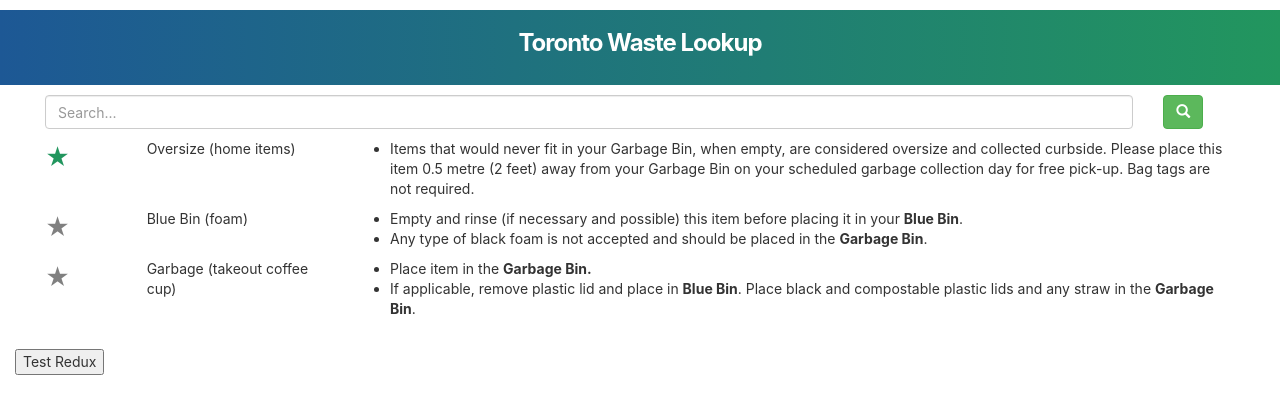
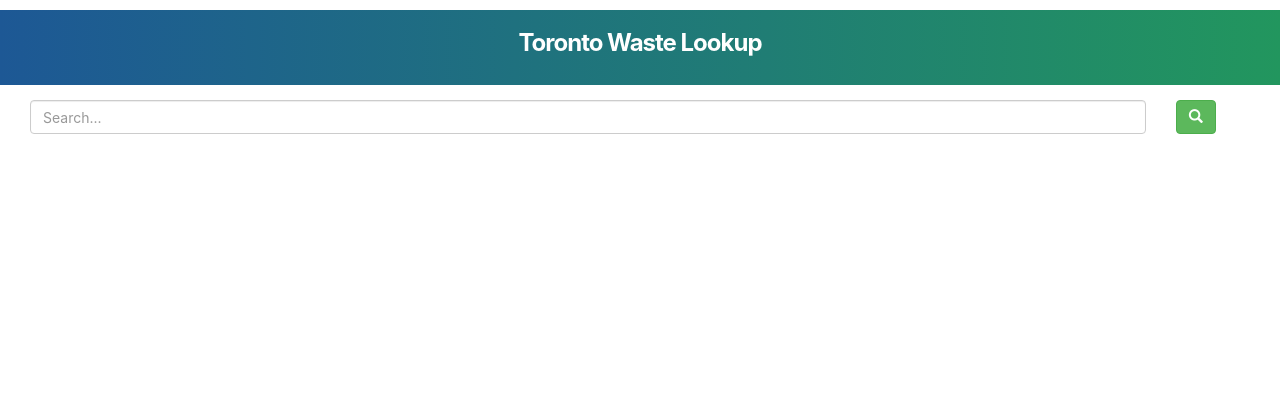
Before and after one commit to BDSchoeler/WasteWizard, a React (Create React App) app in the folder frontend/: page / in a window 1280 px wide. Shown: the top 414 px of the page. Built offline with nearby package versions, Linux system fonts and the light colour scheme.

Commit message:
Finalized fetch items with keywords.

```diff
--- a/frontend/src/actions/itemsActionCreator.js
+++ b/frontend/src/actions/itemsActionCreator.js
@@ -1,14 +1,15 @@
 import instance from '../config/axiosConfig'
 import {
-        FETCH_FAVOURITE_ITEMS_FAILURE,FETCH_FAVOURITE_ITEMS_SUCCESS, FETCH_FAVOURITE_ITEMS_REQUEST
+        FETCH_ITEMS_REQUEST, FETCH_ITEMS_SUCCESS, FETCH_ITEMS_FAILURE,
+        FETCH_FAVOURITE_ITEMS_REQUEST, FETCH_FAVOURITE_ITEMS_SUCCESS, FETCH_FAVOURITE_ITEMS_FAILURE
     } from './itemsActionTypes';
 
-    // export function onItemsFetch(params) {
-    //     return {
-    //     type: FETCH_ITEMS,
-    //     payload: instance.get('', { params })
-    //     };
-    // }
+    function onItemsFetch(data) {
+        return {
+        type: FETCH_ITEMS_SUCCESS,
+        payload: data
+        };
+    }
 
     function onFavouriteItemsFetch(data) {
         return {
@@ -26,8 +27,17 @@
 
 
     // Dispatchers
-    // export const fetchItems = (params) =>
-    //     dispatch => dispatch(onItemsFetch(params));
+    export const fetchItems = (keyword) => async dispatch => {
+        if(!keyword){
+            const data = {
+                data: []
+            };
+            dispatch(onItemsFetch(data))
+        }
+        const result = await instance.get(`items/keyword/${keyword}`)
+        console.log(result);
+        dispatch(onItemsFetch(result.data));
+    }
 
     export const fetchFavouriteItems = () => async dispatch => {
         const result = await instance.get('items/favourites');
--- a/frontend/src/actions/itemsActionTypes.js
+++ b/frontend/src/actions/itemsActionTypes.js
@@ -1,6 +1,6 @@
-// export const FETCH_ITEMS_REQUEST = 'FETCH_ITEMS_REQUEST';
-export const FETCH_ITEMS = 'FETCH_ITEMS';
-// export const FETCH_ITEMS_FAILURE = 'FETCH_ITEMS_FAILURE';
+export const FETCH_ITEMS_REQUEST = 'FETCH_ITEMS_REQUEST';
+export const FETCH_ITEMS_SUCCESS = 'FETCH_ITEMS_SUCCESS';
+export const FETCH_ITEMS_FAILURE = 'FETCH_ITEMS_FAILURE';
 
 export const FETCH_FAVOURITE_ITEMS_REQUEST = 'FETCH_FAVOURITE_ITEMS_REQUEST';
 export const FETCH_FAVOURITE_ITEMS_SUCCESS = 'FETCH_FAVOURITE_ITEMS_SUCCESS';
--- a/frontend/src/components/Main.css
+++ b/frontend/src/components/Main.css
@@ -13,8 +13,13 @@
     color: white;
 }
 
-table {
-    margin-top:10px;
+.search-box {
+    margin-top: 5px;
+    margin-bottom: 10px;
+}
+
+.results-view {
+    margin-bottom: 50px;
 }
 
 table td {
--- a/frontend/src/components/Main.js
+++ b/frontend/src/components/Main.js
@@ -3,34 +3,35 @@
 import {
     Grid, Row
 } from 'react-bootstrap';
-import SearchBox from './SearchBox';
+import SearchBox from './common/SearchBox';
 import './Main.css';
-import Results from './Results';
+import Results from './items/Results';
 import { bindActionCreators } from 'redux';
-import { fetchFavouriteItems } from '../actions/itemsActionCreator'
+import { fetchItems } from '../actions/itemsActionCreator'
 
-export class Main extends Component {
+class Main extends Component {
 
-		componentDidUpdate(){
-			console.log("updated", this.props)
-		}
-
-		testAction = (event) => {
-			this.props.actions.fetchFavouriteItems()
+		handleSearch = (searchText) => {
+			const { fetchItems } = this.props.actions;
+			fetchItems(searchText)
 		}
 
     render() {
+			const { fetchItems } = this.props.actions;
       return (
         <Grid fluid>
 					<Row className='banner'>
 						<h1>Toronto Waste Lookup</h1>
 					</Row>
-					<SearchBox />
+					<Row>
+						<SearchBox handleSearch={this.handleSearch} fetchItems={fetchItems}/>
+					</Row>
+					<Row>
 					<Results />
+					</Row>
 					<Row>
 							{/* Favourites */}
 					</Row>
-					<button onClick={this.testAction}>Test Redux</button>
         </Grid>
       );
     }
@@ -42,7 +43,7 @@
   }),
   dispatch => ({
     actions: bindActionCreators({
-			fetchFavouriteItems
+			fetchItems
 		}, dispatch)
   })
 )(Main);
--- a/frontend/src/components/Results.js
+++ /dev/null
@@ -1,14 +0,0 @@
-import React, { Component } from 'react'
-import Table from './common/Table';
-
-class Results extends Component {
-    render() {
-      return (
-        <div>
-          <Table />
-        </div>
-      );
-    }
-}
-
-export default Results;
--- a/frontend/src/components/SearchBox.js
+++ /dev/null
@@ -1,40 +0,0 @@
-import React, { Component } from 'react'
-import {
-  Col, Button, FormControl, Form, Glyphicon
-} from 'react-bootstrap';
-
-class SearchBox extends Component {
-    state={
-        searchText: ''
-    }
-
-    handleChange = (e) =>{
-			this.setState({
-				searchText: e.target.value
-			})
-    }
-
-    render() {
-      return (
-			<Col md={12}>
-				<Form>
-					<Col xs={11} md={11}>
-						<FormControl
-							type="text"
-							placeholder='Search...'
-							value={this.state.searchText}
-							onChange={this.handleChange}
-						/>
-					</Col>
-					<Col xs={1} md={1}>
-						<Button bsStyle="success" type='submit'>
-							<Glyphicon glyph='glyphicon glyphicon-search' />
-						</Button>
-					</Col>
-				</Form>
-			</Col>
-      );
-    }
-}
-
-export default SearchBox;
--- /dev/null
+++ b/frontend/src/components/common/SearchBox.js
@@ -0,0 +1,59 @@
+import React, { Component } from 'react'
+import PropTypes from 'prop-types'
+import {
+  Col, Button, FormControl, Glyphicon
+} from 'react-bootstrap';
+
+class SearchBox extends Component {
+    state={
+        searchText: ''
+    }
+
+    handleChange = (e) => {
+			const { fetchItems } = this.props;
+			this.setState({
+				searchText: e.target.value
+			})
+			if(e.target.value === ''){
+				fetchItems(null);
+			}
+		}
+
+		handleSearch = () => {
+			this.props.handleSearch(this.state.searchText);
+		}
+
+		handleEnterPress = (e) => {
+			if (e.key === 'Enter') {
+				this.handleSearch();
+			}
+		}
+
+    render() {
+      return (
+			<Col md={12}>
+				<Col xs={11} md={11} className='search-box'>
+					<FormControl
+						type="text"
+						placeholder='Search...'
+						value={this.state.searchText}
+						onChange={this.handleChange}
+						onKeyPress={this.handleEnterPress}
+					/>
+				</Col>
+				<Col xs={1} md={1} className='search-box'>
+					<Button bsStyle="success" onClick={this.handleSearch}>
+						<Glyphicon glyph='glyphicon glyphicon-search' />
+					</Button>
+				</Col>
+			</Col>
+      );
+    }
+}
+
+SearchBox.propTypes = {
+	handleSearch: PropTypes.func.isRequired,
+	fetchItems: PropTypes.func.isRequired,
+};
+
+export default SearchBox;
--- a/frontend/src/components/common/Table.js
+++ b/frontend/src/components/common/Table.js
@@ -1,32 +1,13 @@
 import React, { Component } from 'react'
+import PropTypes from 'prop-types'
 import { Table as BTable, Col } from 'react-bootstrap'
 import TableItem from './TableItem'
-
-const testData = [
-	{
-			id: "2ae3e7d4-034f-40f3-a5b2-326735d525ae",
-			title: "Oversize (home items)",
-			description: "Items that would never fit in your Garbage Bin, when empty, are considered oversize and collected curbside. Please place this item 0.5 metre (2 feet) away from your Garbage Bin on your scheduled garbage collection day for free pick-up. Bag tags are not required.",
-			favourite: true
-	},
-	{
-			id: "150d8faf-d8b9-4f86-84bb-28ea7b509bfc",
-			title: "Blue Bin (foam)",
-			description: "&lt;ul&gt;\n&lt;li&gt;Empty and rinse (if necessary and possible) this item before placing it in your &lt;strong&gt;Blue Bin&lt;/strong&gt;.&lt;/li&gt;\n&lt;li&gt;Any type of black foam is not accepted and should be placed in the &lt;strong&gt;Garbage Bin&lt;/strong&gt;.&lt;/li&gt;\n&lt;/ul&gt;",
-			favourite: false
-	},
-	{
-		id: "ec7ed1ca-75f2-4c7c-8ed3-6879e4cbfe47",
-		title: "Garbage (takeout coffee cup)",
-		description: `&lt;ul&gt;\n&lt;li&gt;Place item in the &lt;strong&gt;Garbage Bin.&lt;/strong&gt;&lt;/li&gt;\n&lt;li&gt;If applicable, remove plastic lid and place in &lt;strong&gt;Blue Bin&lt;/strong&gt;. Place black and compostable plastic lids and any straw in the &lt;strong&gt;Garbage Bin&lt;/strong&gt;.&lt;/li&gt;\n&lt;/ul&gt;`,
-		favourite: false
-	}
-]
 
 class Table extends Component {
 
 	buildTable=() => {
-		return testData.map((item) => {
+		const { items } = this.props;
+		return items.map((item) => {
 				return (
 					<TableItem key={item.id} item={item} />
 				)
@@ -45,4 +26,8 @@
 	}
 }
 
+Table.propTypes = {
+	items: PropTypes.arrayOf(PropTypes.any).isRequired
+}
+
 export default Table;
--- a/frontend/src/components/common/TableItem.js
+++ b/frontend/src/components/common/TableItem.js
@@ -5,7 +5,7 @@
 class TableItem extends Component {
 
 	decodeHTML = (description) => {
-		let e = document.createElement('col');
+		let e = document.createElement('div');
 		e.innerHTML = description;
 		return e.childNodes.length === 0 ? "" : e.childNodes[0].nodeValue;
 	}
--- /dev/null
+++ b/frontend/src/components/items/Results.js
@@ -0,0 +1,38 @@
+import React, { Component } from 'react'
+import PropTypes from 'prop-types'
+import Table from '../common/Table';
+import { Col } from 'react-bootstrap';
+import { connect } from 'react-redux';
+import { bindActionCreators } from 'redux';
+import { fetchFavouriteItems } from '../../actions/itemsActionCreator'
+
+
+class Results extends Component {
+  testAction = (event) => {
+    this.props.actions.fetchFavouriteItems()
+  }
+
+  render() {
+    const { items } = this.props;
+      return (
+        <div className='results-view'>
+          <Table items={items} />
+        </div>
+      );
+    }
+}
+
+Results.propTypes = {
+  items: PropTypes.arrayOf(PropTypes.any).isRequired
+}
+
+export default connect(
+  (state) => ({
+    items : state.itemReducer.items
+  }),
+  dispatch => ({
+    actions: bindActionCreators({
+			fetchFavouriteItems
+		}, dispatch)
+  })
+)(Results);
--- a/frontend/src/reducers/intialState.js
+++ b/frontend/src/reducers/intialState.js
@@ -2,5 +2,6 @@
     items: {
         loading: false,
         items: [],
+        favourites: []
     }
   };
--- a/frontend/src/reducers/items.js
+++ b/frontend/src/reducers/items.js
@@ -4,42 +4,47 @@
 
 export default (state = initialState.items, action) => {
 	switch (action.type) {
-		// case types.FETCH_ITEMS_REQUEST:
-        //     return {
-        //         pending: true,
-        //         items: [] };
-        //     break;
-        // case types.FETCH_ITEMS_SUCCESS:
-        //     return {
-        //         pending: false,
-        //         items: action.items,
-        //     };
-        //     break;
-        // case types.FETCH_ITEMS_FAILURE:
-        //     return {
-        //         pending: false,
-        //         items: [],
-        //         err: action.err,
-        //      };
-        //     break;
+        // Fetch Items with Keyword
+		case types.FETCH_ITEMS_REQUEST:
+            return {
+                loading: true,
+                items: []
+            };
+            break;
+        case types.FETCH_ITEMS_SUCCESS:
+            return {
+                loading: false,
+                items: action.payload.data,
+            };
+            break;
+        case types.FETCH_ITEMS_FAILURE:
+            return {
+                loading: false,
+                items: [],
+                err: action.err,
+             };
+            break;
+        // Fetch All Favourite Items
         case types.FETCH_FAVOURITE_ITEMS_REQUEST:
             return {
                 loading: true,
-                items: [] }
+                favourites: [] }
             break;
         case types.FETCH_FAVOURITE_ITEMS_SUCCESS:
             return {
                 loading: false,
-                items: action.payload.data
+                favourites: action.payload.data
             };
             break;
         case types.FETCH_FAVOURITE_ITEMS_FAILURE:
             return {
                 loading: false,
                 err: action.err,
-                items: []
+                favourites: []
              };
             break;
+        // Update Item Favourite Status
+        // Default
 		default:
              return state;
 	}
```
Lines whose indentation alone changed are shown as unchanged.
